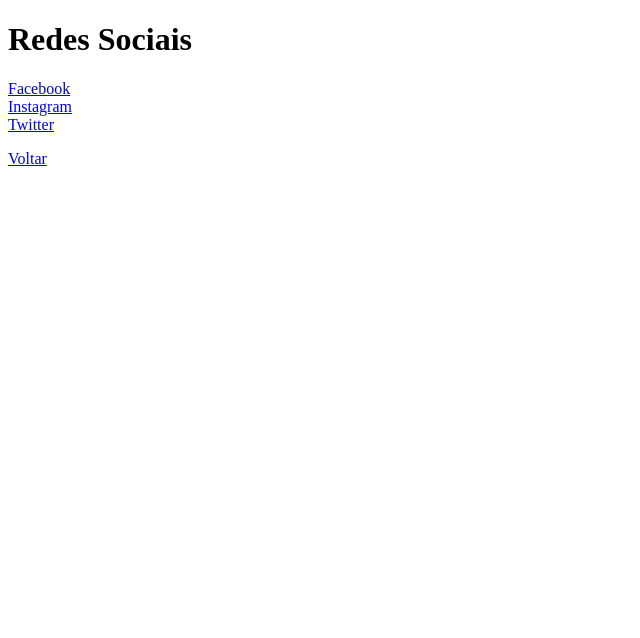
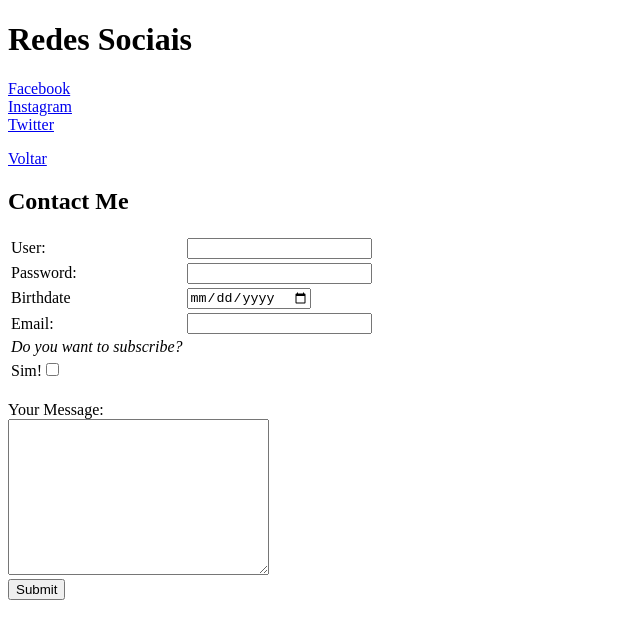
Before and after one commit to LLM94/Beta-Websites, a plain HTML site: page Redes Sociais.html in a window 1280 px wide. Shown: the whole page, without its empty margins (0-640 px from the left). Drawn offline with Linux system fonts and the light colour scheme.

Commit message:
Added Contact Me

```diff
--- a/Redes Sociais.html
+++ b/Redes Sociais.html
@@ -13,5 +13,39 @@
 	<p>
 		<a href="HTML - Aula 2.html">Voltar</a>
 	</p>
+
+	<h2>Contact Me</h2>
+
+		<form action="mailto:lucaslima.contato@outlook.com" method="post" enctype="text/plain">
+			<table>
+				<tr>
+					<td><label>User:</label></td>
+					<td><input type="Name" name="UserName"></td>
+				</tr>
+				<tr>
+					<td><label>Password:</label></td>
+					<td><input type="Password" name="UserPassword"></td>
+				</tr></td>
+				<tr>
+					<td><label>Birthdate</label></td>
+					<td><input type="date" name="UserBirthDate"></td>
+				</tr>
+				<tr>
+					<td><label>Email:</label></td>
+					<td><input type="Email" name="UserEmail"></td>				</tr>
+				<tr>
+					<td><label><em>Do you want to subscribe?</em></label></td>
+				</tr>
+				<tr>
+					<td><label>Sim!</label><input type="checkbox" name=""></td>
+				</tr>
+			</table>
+
+			<br>
+			<label>Your Message:</label><br>
+			<textarea name="yourMessage" rows="10" cols="30"></textarea>
+			<br>
+			<input type="submit" name=""><br>
+		</form>
 </body>
 </html>
```
